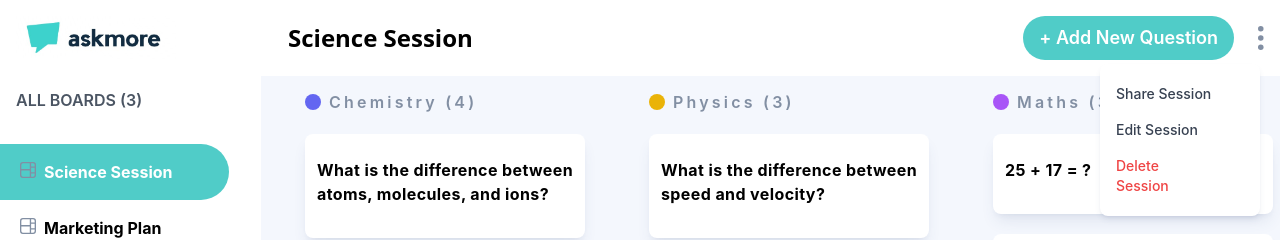
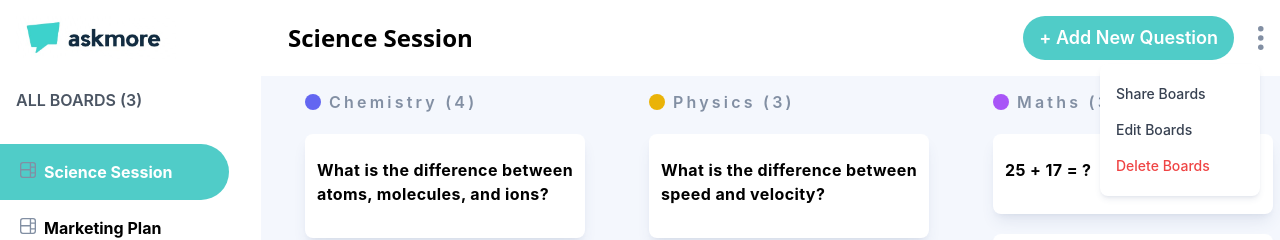
Before and after one commit to ranuga13/AskMore, a React (Vite) app in the folder frontend/: page / in a window 1280 px wide. Both pictures are taken after a click on the picture 1261 px from the left and 38 px from the top of the page. Shown: the top 240 px of the page. Built offline with nearby package versions, Linux system fonts and the light colour scheme.

Commit message:
added share feature

```diff
--- a/frontend/src/components/Center.jsx
+++ b/frontend/src/components/Center.jsx
@@ -54,7 +54,7 @@ function Center(boardModalOpen, setBoardModalOpen) {
             onClick={() => {
               setIsBoardModalOpen(true);
             }}
-            className=" h-screen dark:bg-[#2b2c3740] flex justify-center items-center font-bold text-2xl hover:text-[#635fc7] transition duration-300 cursor-pointer bg-[#e9effa] scrollbar-hide mb-2 mx-5 pt-[90px] min-w-[280px] text-[#828fa3] mt-[135px] rounded-lg"
+            className=" h-screen dark:bg-[#2b2c3740] flex justify-center items-center font-bold text-2xl hover:text-[#50ccc8] transition duration-300 cursor-pointer bg-[#e9effa] scrollbar-hide mb-2 mx-5 pt-[90px] min-w-[280px] text-[#828fa3] mt-[135px] rounded-lg"
           >
             +New column
           </div>
--- a/frontend/src/components/ElipsisMenu.jsx
+++ b/frontend/src/components/ElipsisMenu.jsx
@@ -18,7 +18,7 @@ function ElipsisMenu({ type, setOpenShareModal, setOpenEditModal, setOpenDeleteM
               setOpenShareModal();
             }}
           >
-            Share Session
+            Share {type}
           </p>
           <p
             className="cursor-pointer dark:text-gray-400 text-gray-700"
@@ -26,13 +26,13 @@ function ElipsisMenu({ type, setOpenShareModal, setOpenEditModal, setOpenDeleteM
               setOpenEditModal();
             }}
           >
-            Edit Session
+            Edit {type}
           </p>
           <p className="cursor-pointer text-red-500"
           onClick={() => {
             setOpenDeleteModal();
           }}>
-            Delete Session
+            Delete {type}
           </p>
         </div>
       </div>
--- a/frontend/src/modals/DeleteModal.jsx
+++ b/frontend/src/modals/DeleteModal.jsx
@@ -20,7 +20,7 @@ function DeleteModal({ type, title, onDeleteBtnClick, setIsDeleteModalOpen }) {
             Are you sure you want to delete "{title}" session? This action cannot be undone.
           </p>
         ) : (
-          <p className="text-gray-500 font-semibold tracking-wide text-sm pt-6">
+          <p className="text-gray-500 dark:text-white font-semibold tracking-wide text-sm pt-6">
             Are you sure you want to delete this session? This action will remove all content in this session and cannot be undone.
           </p>
         )}
@@ -33,7 +33,7 @@ function DeleteModal({ type, title, onDeleteBtnClick, setIsDeleteModalOpen }) {
           </button>
           <button
             onClick={() => setIsDeleteModalOpen(false)}
-            className="w-full items-center text-[#353370] hover:opacity-75 font-semibold bg-[#635fc71a] py-2 rounded-full"
+            className="w-full items-center text-[#353370] dark:bg-white hover:opacity-75 font-semibold bg-[#635fc71a] py-2 rounded-full"
           >
             Cancel
           </button>
--- a/frontend/src/modals/ShareModal.jsx
+++ b/frontend/src/modals/ShareModal.jsx
@@ -40,7 +40,7 @@ function ShareModal({ setIsShareModalOpen}) {
                 >
 
                     <h3
-                    className="font-bold text-black text-xl"
+                    className="font-bold text-black text-xl dark:bg-[#2b2c37] dark:text-white"
                     >
                        Share This Session
                     </h3>
@@ -51,14 +51,14 @@ function ShareModal({ setIsShareModalOpen}) {
                     >
                         <button
                         onClick={handleCopy}
-                        className="w-full items-center text-black
-                        hover:opacity-85 font-bold bg-[#50ccc8]
+                        className="w-full items-center text-white  dark:bg-[#2b2c37] dark:text-white
+                        hover:opacity-85 font-bold bg-[#50ccc8] dark:bg-[#50ccc8]
                         py-2 rounded-full"
                         >
                             Click to Copy Link
                         </button>
 
-                        {copied && <span style={{ marginLeft: '0.5rem', color: 'green' }}>Copied!</span>}
+                        {copied && <span className="ml-2 text-black dark:text-white">Copied!</span>}
 
                     </div>
 
```
